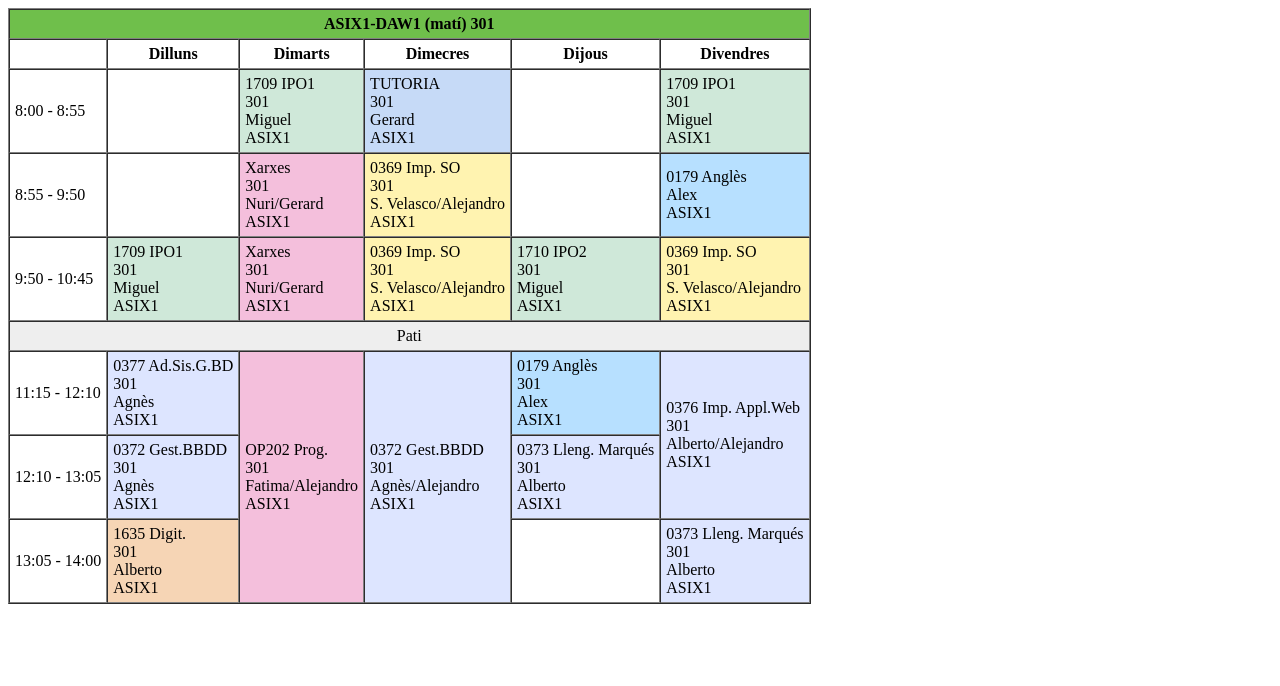
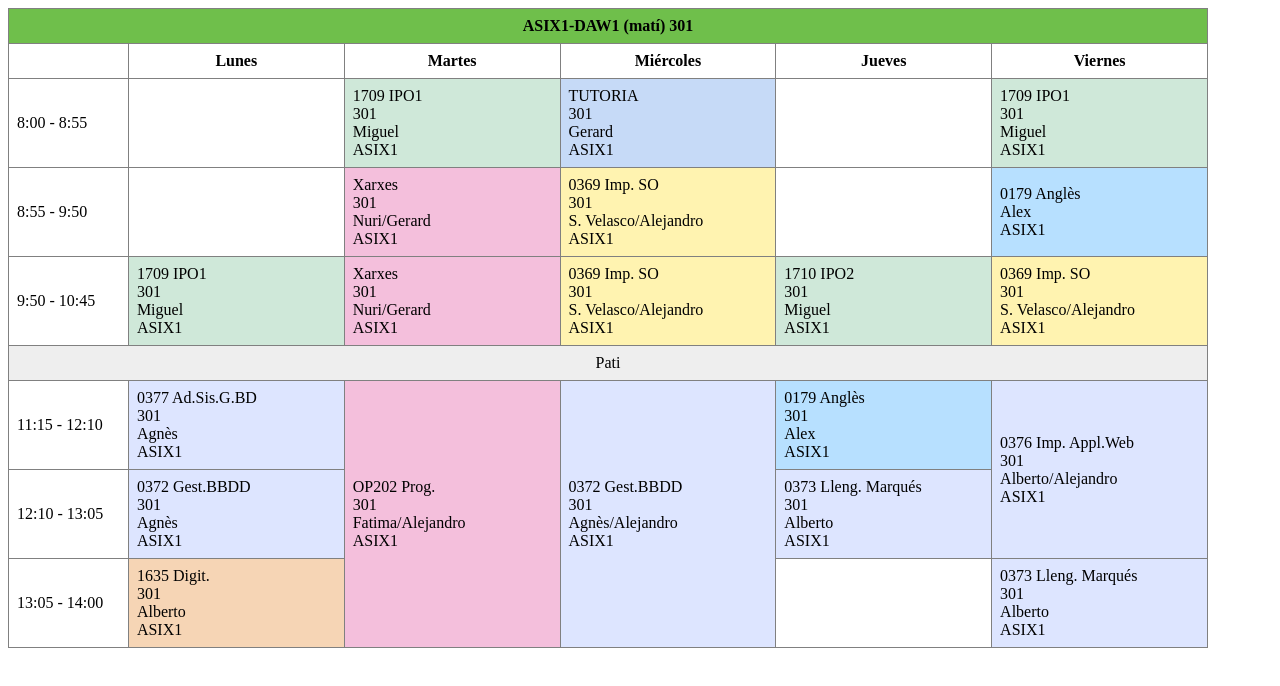
Before and after one commit to ericinfantegarcia/actv_horarioclase, a plain HTML site: page index.html in a window 1280 px wide. Drawn offline with Linux system fonts and the light colour scheme.

Commit message:
cambios generales y agregados mas comentarios

```diff
--- a/index.html
+++ b/index.html
@@ -1,29 +1,45 @@
 <!DOCTYPE html>
-<html lang="ca">
+<html lang="es">
 <head>
     <meta charset="UTF-8">
     <title>Horari ASIX1-DAW1 (matí) 301</title>
 </head>
 <body>
 
-<!-- Taula de l'horari (HTML senzill sense CSS extern) -->
-<table border="1" cellspacing="0" cellpadding="5">
+<!--
+    Tabla del horario hecha solo con HTML.
+    Sin CSS externo ni cosas raras, para que se vea claro en la entrega.
+-->
+<table border="1" cellspacing="0" cellpadding="8" style="width:1200px; border-collapse:collapse;">
 
-    <!-- Títol principal que ocupa totes les columnes -->
+    <!--
+        colgroup: aquí marco el ancho aproximado de cada columna.
+        Esto ayuda a que la tabla se parezca más al horario original impreso.
+    -->
+    <colgroup>
+        <col style="width:120px;">   <!-- columna de horas -->
+        <col style="width:216px;">   <!-- lunes -->
+        <col style="width:216px;">   <!-- martes -->
+        <col style="width:216px;">   <!-- miércoles -->
+        <col style="width:216px;">   <!-- jueves -->
+        <col style="width:216px;">   <!-- viernes -->
+    </colgroup>
+
+    <!-- Fila del título principal, ocupa todas las columnas con colspan -->
     <tr>
         <th colspan="6" style="background-color:#6fbf4b;">
             ASIX1-DAW1 (matí) 301
         </th>
     </tr>
 
-    <!-- Capsaleres dels dies -->
+    <!-- Encabezado con los días de la semana -->
     <tr>
-        <th></th> <!-- Columna només per a les hores -->
-        <th>Dilluns</th>
-        <th>Dimarts</th>
-        <th>Dimecres</th>
-        <th>Dijous</th>
-        <th>Divendres</th>
+        <th></th> <!-- celda vacía para la columna de horas -->
+        <th>Lunes</th>
+        <th>Martes</th>
+        <th>Miércoles</th>
+        <th>Jueves</th>
+        <th>Viernes</th>
     </tr>
 
     <!-- 8:00 - 8:55 -->
@@ -78,9 +94,8 @@
         </td>
     </tr>
 
-    <!-- Pati (fila fusionada) -->
+    <!-- Fila del recreo: uso colspan para unir todas las celdas -->
     <tr>
-        <!-- Aquí faig servir colspan per ajuntar tota la fila del pati -->
         <td colspan="6" style="text-align:center; background-color:#eeeeee;">
             Pati
         </td>
@@ -92,18 +107,28 @@
         <td style="background-color:#dde5ff;">
             0377 Ad.Sis.G.BD<br>301<br>Agnès<br>ASIX1
         </td>
-        <!-- OP202 ocupa tres hores seguides dimarts -->
+
+        <!--
+            OP202 Prog. ocupa tres horas seguidas el martes,
+            por eso uso rowspan="3" y no repito la celda en las filas de abajo.
+        -->
         <td rowspan="3" style="background-color:#f4bfdc;">
             OP202 Prog.<br>301<br>Fatima/Alejandro<br>ASIX1
         </td>
-        <!-- Gest.BBDD ocupa tres hores seguides dimecres -->
+
+        <!--
+            0372 Gest.BBDD también ocupa tres franjas el miércoles.
+            Mismo truco con rowspan.
+        -->
         <td rowspan="3" style="background-color:#dde5ff;">
             0372 Gest.BBDD<br>301<br>Agnès/Alejandro<br>ASIX1
         </td>
+
         <td style="background-color:#b7e0ff;">
             0179 Anglès<br>301<br>Alex<br>ASIX1
         </td>
-        <!-- Imp. Appl.Web ocupa dues hores divendres -->
+
+        <!-- 0376 Imp. Appl.Web ocupa dos horas seguidas el viernes -->
         <td rowspan="2" style="background-color:#dde5ff;">
             0376 Imp. Appl.Web<br>301<br>Alberto/Alejandro<br>ASIX1
         </td>
@@ -115,22 +140,31 @@
         <td style="background-color:#dde5ff;">
             0372 Gest.BBDD<br>301<br>Agnès<br>ASIX1
         </td>
-        <!-- OP202 (dimarts) i Gest.BBDD (dimecres) venen del rowspan anterior -->
+        <!-- Aquí va Lenguaje Marcas del jueves -->
         <td style="background-color:#dde5ff;">
             0373 Lleng. Marqués<br>301<br>Alberto<br>ASIX1
         </td>
-        <!-- Imp. Appl.Web (divendres) també ve del rowspan -->
+        <!-- Viernes sigue con Imp. Appl.Web por el rowspan de arriba -->
     </tr>
 
     <!-- 13:05 - 14:00 -->
     <tr>
         <td>13:05 - 14:00</td>
+
+        <!-- Última hora del lunes -->
         <td style="background-color:#f6d5b5;">
             1635 Digit.<br>301<br>Alberto<br>ASIX1
         </td>
-        <!-- OP202 Prog. segueix (rowspan) dimarts -->
-        <!-- Gest.BBDD segueix (rowspan) dimecres -->
-        <td></td> <!-- Dijous sense classe en aquest tram -->
+
+        <!--
+            En esta fila no creo nuevas celdas para martes y miércoles
+            porque siguen ocupadas por los rowspan de OP202 y Gest.BBDD.
+        -->
+
+        <!-- Jueves a esta hora queda vacío -->
+        <td></td>
+
+        <!-- Viernes: aquí sí va Lenguaje Marcas -->
         <td style="background-color:#dde5ff;">
             0373 Lleng. Marqués<br>301<br>Alberto<br>ASIX1
         </td>
```
